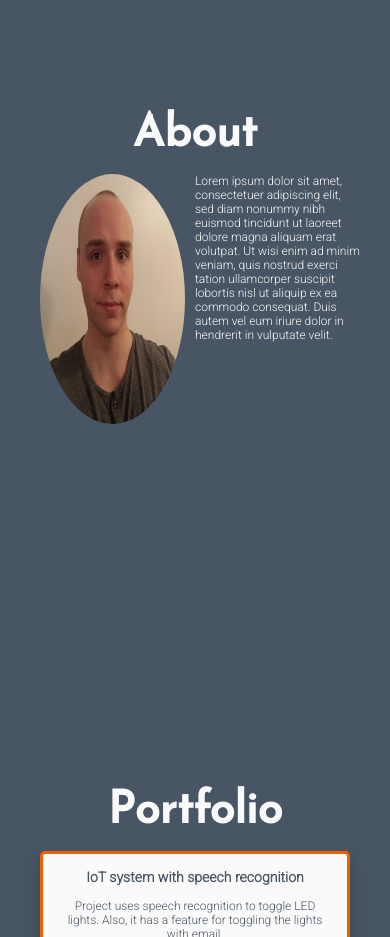
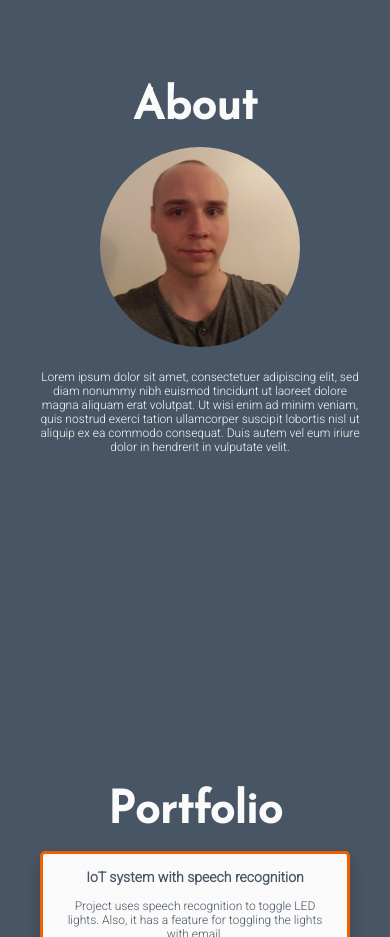
Before and after one commit to Pulssi/pulssi.github.io, a plain HTML site: page index.html in a window 390 px wide. Shown: the part 1000-1937 px from the top of the page. Drawn offline with nearby package versions, Linux system fonts and the light colour scheme.

Commit message:
Improve mobile layout

```diff
--- a/css/styles.css
+++ b/css/styles.css
@@ -107,24 +107,28 @@ a:hover, i:hover {
     clear: both;
 }
 
+.profile-pic {
+    width: 250px;
+    height: 250px;
+    border-radius: 100%;
+}
+
 @media all and (max-width: 800px)
 {
-    .column.left, .column-right {
+    .column-left, .column-right {
         float: none;
         width: 100%;
         border-left: none;
         padding-right: 0;
+        text-align: center;
     }
     .row {
         display: block;
     }
-}
-
-
-.profile-pic {
-    width: 250px;
-    height: 250px;
-    border-radius: 100%;
+    .profile-pic {
+        width: 200px;
+        height: 200px;
+    }
 }
 
 .icon-nav {
```
